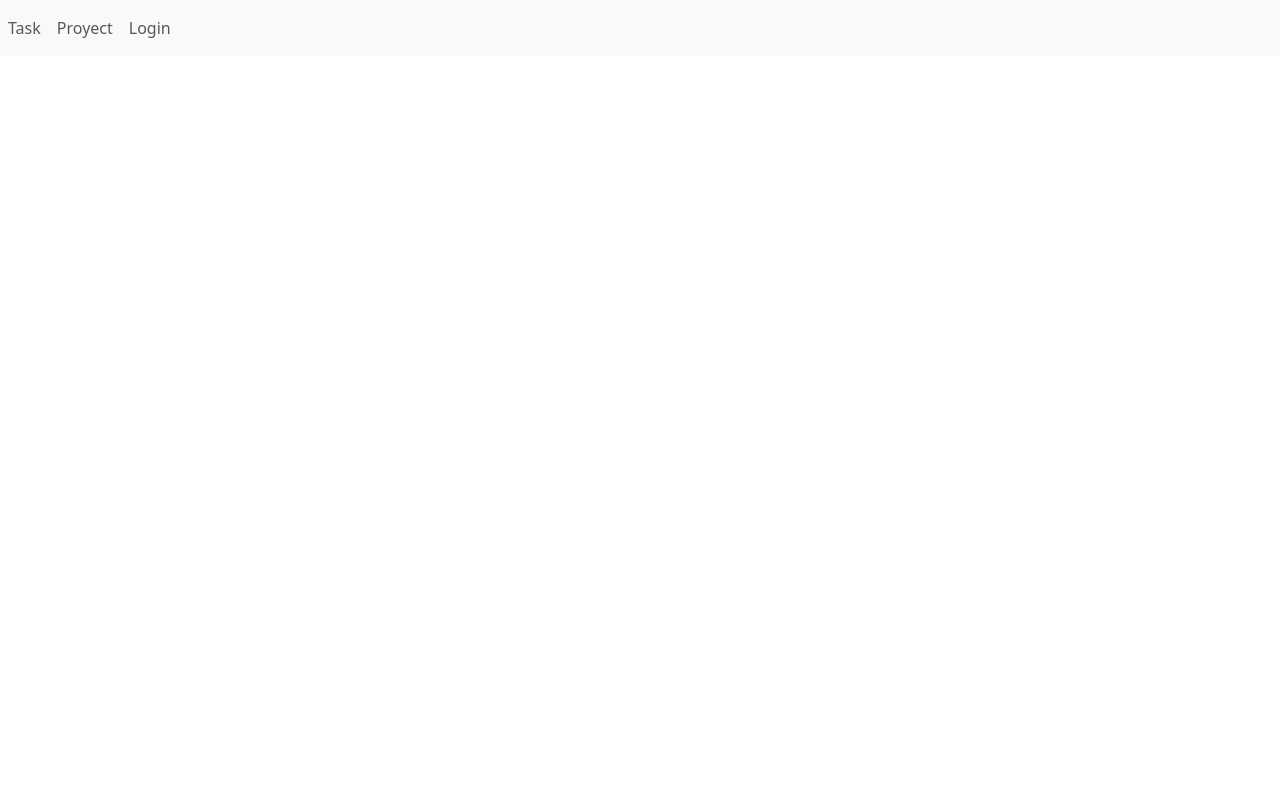
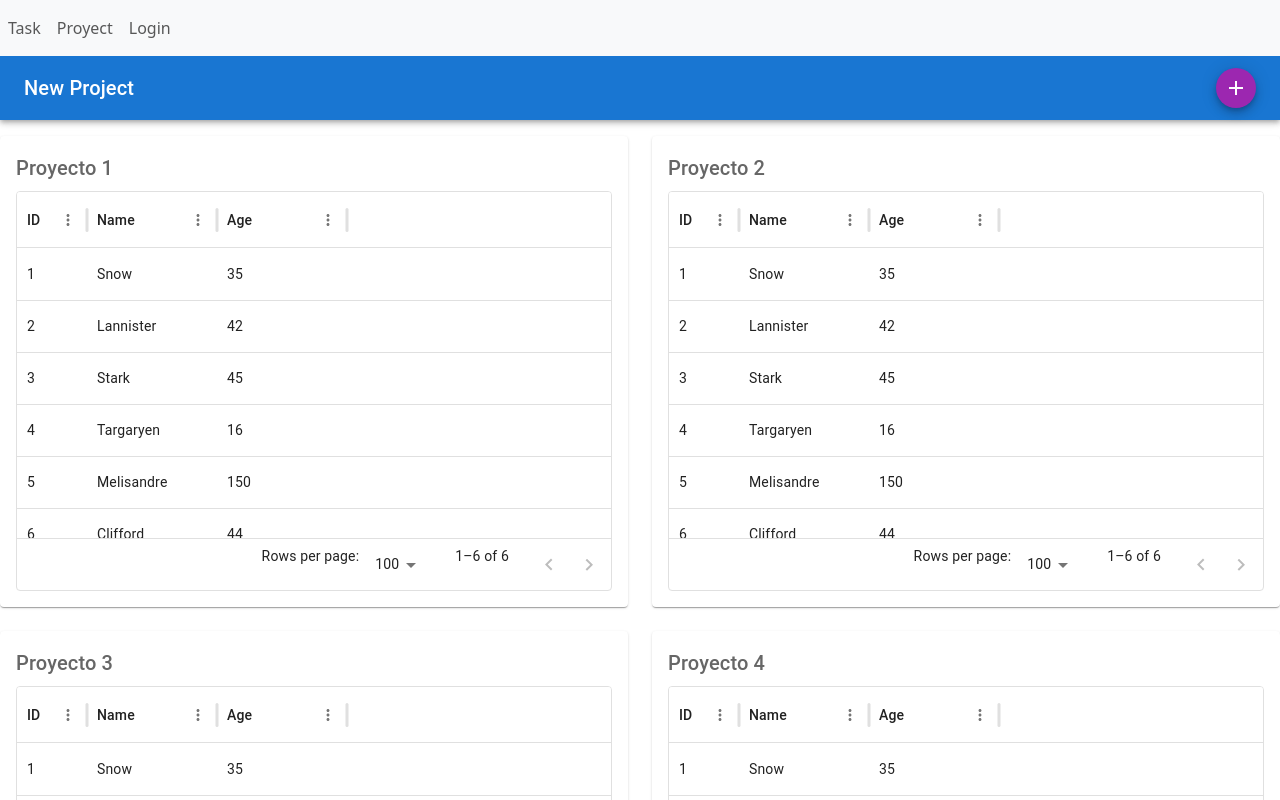
Before and after one commit to UP210052/AdministradorTareas, a React (Create React App) app in the folder frontend/: page /Project in a window 1280 px wide. Shown: the top 800 px of the page. Built offline with nearby package versions, Linux system fonts and the light colour scheme.

Commit message:
Instalación de MUI icons e implementación de DataTables en proyectos

```diff
--- a/frontend/package.json
+++ b/frontend/package.json
@@ -5,6 +5,7 @@
   "dependencies": {
     "@emotion/react": "^11.11.4",
     "@emotion/styled": "^11.11.5",
+    "@mui/icons-material": "^5.16.4",
     "@mui/material": "^5.16.0",
     "@mui/x-data-grid": "^7.9.0",
     "@testing-library/jest-dom": "^5.17.0",
--- a/frontend/src/components/Project/projectView.js
+++ b/frontend/src/components/Project/projectView.js
@@ -1,28 +1,89 @@
-import React from 'react';
-import ProjectForm from './projectForm';
-import ProjectList from './projectList';
+import * as React from 'react';
+import { styled } from '@mui/material/styles';
+import Box from '@mui/material/Box';
+import Paper from '@mui/material/Paper';
+import Grid from '@mui/material/Unstable_Grid2';
+import { AppBar, Toolbar, Typography, Fab } from '@mui/material';
+import { DataGrid } from '@mui/x-data-grid';
+import AddIcon from '@mui/icons-material/Add';
+
+const Item = styled(Paper)(({ theme }) => ({
+    backgroundColor: theme.palette.mode === 'dark' ? '#1A2027' : '#fff',
+    ...theme.typography.body2,
+    padding: theme.spacing(2),
+    textAlign: 'center',
+    color: theme.palette.text.secondary,
+    }));
+
+const columns = [
+    { field: 'id', headerName: 'ID', width: 70 },
+    { field: 'name', headerName: 'Name', width: 130 },
+    { field: 'age', headerName: 'Age', width: 130 },
+    ];
+
+const rows = [
+    { id: 1, name: 'Snow', age: 35 },
+    { id: 2, name: 'Lannister', age: 42 },
+    { id: 3, name: 'Stark', age: 45 },
+    { id: 4, name: 'Targaryen', age: 16 },
+    { id: 5, name: 'Melisandre', age: 150 },
+    { id: 6, name: 'Clifford', age: 44 },
+    ];
 
 class ProjectView extends React.Component {
+    state = {
+        projects: [
+        { id: 1, name: 'Proyecto 1' },
+        { id: 2, name: 'Proyecto 2' },
+        { id: 3, name: 'Proyecto 3' },
+        { id: 4, name: 'Proyecto 4' },
+        { id: 5, name: 'Proyecto 5' },
+        { id: 6, name: 'Proyecto 6' },
+        ],
+    };
 
     renderSelectedButton = (selectedIdProyect, actionDescription) => {
         this.setState({
-            idProyect: selectedIdProyect,
-            description: actionDescription,
+        idProyect: selectedIdProyect,
+        description: actionDescription,
         });
-    }
+    };
 
     render() {
+        const { projects } = this.state;
+
         return (
-            <div>
-                {/*
-                    Aqui mandamos a llamar los componentes de la vista de  proyectos de momento, no sé cómo.
-                    Pienso que se llaman como etiquta.
-                */}
+        <div>
+            <AppBar position="static">
+            <Toolbar>
+                <Typography variant="h6" component="div" sx={{ flexGrow: 1 }}>
+                New Project
+                </Typography>
+                <Fab color="secondary" aria-label="add" size="small">
+                <AddIcon />
+                </Fab>
+            </Toolbar>
+            </AppBar>
 
-            </div>
+            <Box sx={{ flexGrow: 1, mt: 2 }}>
+            <Grid container spacing={{ xs: 2, md: 3 }} columns={{ xs: 4, sm: 8, md: 8 }}>
+                {projects.map((project) => (
+                <Grid xs={2} sm={4} md={4} key={project.id}>
+                    <Item>
+                    <Typography variant="h6" component="div" gutterBottom sx={{ textAlign: 'left' }}>
+                        {project.name}
+                    </Typography>
+                    <div style={{ height: 400, width: '100%' }}>
+                        <DataGrid rows={rows} columns={columns} pageSize={5} />
+                    </div>
+                    </Item>
+                </Grid>
+                ))}
+            </Grid>
+            </Box>
+        </div>
         );
     }
 }
 
-
 export default ProjectView;
```
Also changed, not shown: 1 other file (tests, documents, lock files or other folders).
